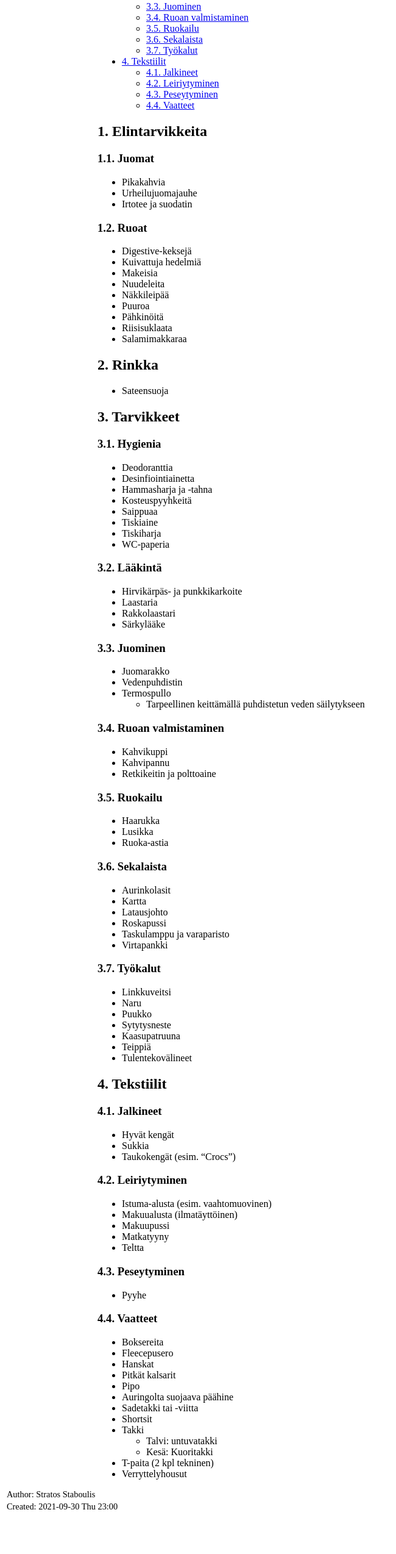
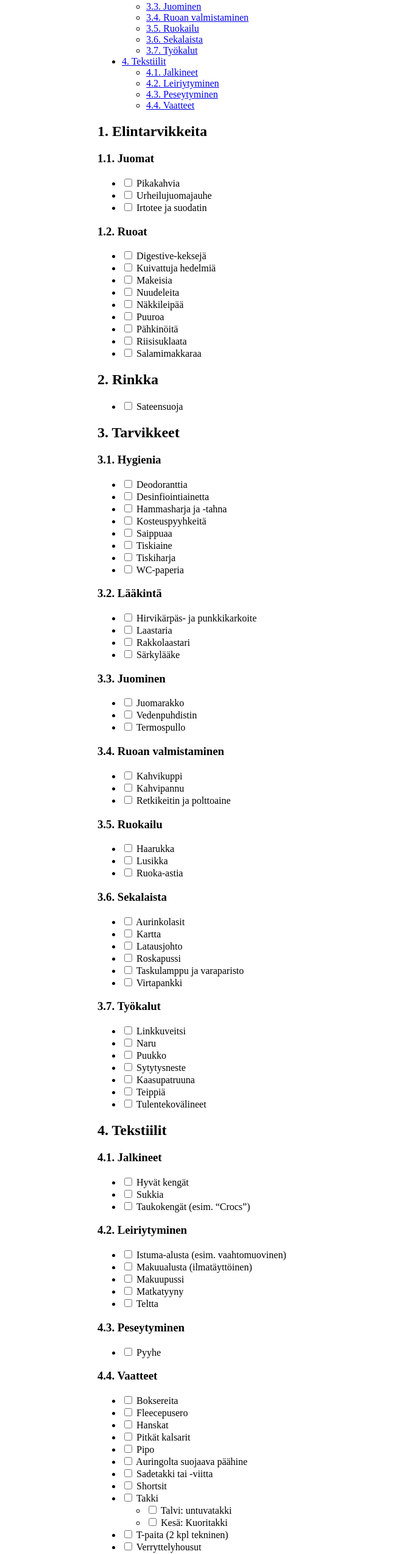
Before and after one commit to malmgrek/vaellus, a plain HTML site: page index.html in a window 1280 px wide. Shown: the part 249-2797 px from the top of the page at 61% size, without its empty margins (0-650 px from the left). Before the commit the page ends 2736 px from the top, so only its background shows below. Drawn offline with Linux system fonts and the light colour scheme.

Commit message:
Add checkboxes

```diff
--- a/index.html
+++ b/index.html
@@ -3,10 +3,10 @@
 "http://www.w3.org/TR/xhtml1/DTD/xhtml1-strict.dtd">
 <html xmlns="http://www.w3.org/1999/xhtml" lang="en" xml:lang="en">
 <head>
-<!-- 2021-09-30 Thu 23:00 -->
+<!-- 2021-10-01 Fri 12:07 -->
 <meta http-equiv="Content-Type" content="text/html;charset=utf-8" />
 <meta name="viewport" content="width=device-width, initial-scale=1" />
-<title>Matkatavarat vaellukselle</title>
+<title>Matkatavarat vaellukselle muistilista</title>
 <meta name="author" content="Stratos Staboulis" />
 <meta name="generator" content="Org Mode" />
 <style>
@@ -196,224 +196,221 @@
 </head>
 <body>
 <div id="content" class="content">
-<h1 class="title">Matkatavarat vaellukselle</h1>
+<h1 class="title">Matkatavarat vaellukselle muistilista</h1>
 <div id="table-of-contents" role="doc-toc">
 <h2>Table of Contents</h2>
 <div id="text-table-of-contents" role="doc-toc">
 <ul>
-<li><a href="#orgcb9e703">1. Elintarvikkeita</a>
+<li><a href="#org96381a8">1. Elintarvikkeita</a>
 <ul>
-<li><a href="#orgc65a272">1.1. Juomat</a></li>
-<li><a href="#org67c83d4">1.2. Ruoat</a></li>
+<li><a href="#org9dac5d4">1.1. Juomat</a></li>
+<li><a href="#orgaa76b1d">1.2. Ruoat</a></li>
 </ul>
 </li>
-<li><a href="#org7fb3faa">2. Rinkka</a></li>
-<li><a href="#orgd6fa868">3. Tarvikkeet</a>
+<li><a href="#orgef25c03">2. Rinkka</a></li>
+<li><a href="#org213e7eb">3. Tarvikkeet</a>
 <ul>
-<li><a href="#orge943617">3.1. Hygienia</a></li>
-<li><a href="#orgfbc440e">3.2. Lääkintä</a></li>
-<li><a href="#org793d549">3.3. Juominen</a></li>
-<li><a href="#org92e74aa">3.4. Ruoan valmistaminen</a></li>
-<li><a href="#org6fff9a9">3.5. Ruokailu</a></li>
-<li><a href="#orgb9ccd8e">3.6. Sekalaista</a></li>
-<li><a href="#orgc4a8cd3">3.7. Työkalut</a></li>
+<li><a href="#orga493155">3.1. Hygienia</a></li>
+<li><a href="#org44a8ffe">3.2. Lääkintä</a></li>
+<li><a href="#org1ca2af1">3.3. Juominen</a></li>
+<li><a href="#org8431529">3.4. Ruoan valmistaminen</a></li>
+<li><a href="#org620073e">3.5. Ruokailu</a></li>
+<li><a href="#org1f8c4b6">3.6. Sekalaista</a></li>
+<li><a href="#org45a71d8">3.7. Työkalut</a></li>
 </ul>
 </li>
-<li><a href="#orgc2b58c1">4. Tekstiilit</a>
+<li><a href="#org7af39ad">4. Tekstiilit</a>
 <ul>
-<li><a href="#org4b7e498">4.1. Jalkineet</a></li>
-<li><a href="#org00c0a3e">4.2. Leiriytyminen</a></li>
-<li><a href="#org53c58d3">4.3. Peseytyminen</a></li>
-<li><a href="#orgc37ccf9">4.4. Vaatteet</a></li>
+<li><a href="#orgfdc2a99">4.1. Jalkineet</a></li>
+<li><a href="#org9a5bd33">4.2. Leiriytyminen</a></li>
+<li><a href="#org2fcfefe">4.3. Peseytyminen</a></li>
+<li><a href="#org934d175">4.4. Vaatteet</a></li>
 </ul>
 </li>
 </ul>
 </div>
 </div>
 
-<div id="outline-container-orgcb9e703" class="outline-2">
-<h2 id="orgcb9e703"><span class="section-number-2">1.</span> Elintarvikkeita</h2>
+<div id="outline-container-org96381a8" class="outline-2">
+<h2 id="org96381a8"><span class="section-number-2">1.</span> Elintarvikkeita</h2>
 <div class="outline-text-2" id="text-1">
 </div>
-<div id="outline-container-orgc65a272" class="outline-3">
-<h3 id="orgc65a272"><span class="section-number-3">1.1.</span> Juomat</h3>
+<div id="outline-container-org9dac5d4" class="outline-3">
+<h3 id="org9dac5d4"><span class="section-number-3">1.1.</span> Juomat</h3>
 <div class="outline-text-3" id="text-1-1">
 <ul class="org-ul">
-<li>Pikakahvia</li>
-<li>Urheilujuomajauhe</li>
-<li>Irtotee ja suodatin</li>
+<li class="off"><input type='checkbox' /> Pikakahvia</li>
+<li class="off"><input type='checkbox' /> Urheilujuomajauhe</li>
+<li class="off"><input type='checkbox' /> Irtotee ja suodatin</li>
 </ul>
 </div>
 </div>
-<div id="outline-container-org67c83d4" class="outline-3">
-<h3 id="org67c83d4"><span class="section-number-3">1.2.</span> Ruoat</h3>
+<div id="outline-container-orgaa76b1d" class="outline-3">
+<h3 id="orgaa76b1d"><span class="section-number-3">1.2.</span> Ruoat</h3>
 <div class="outline-text-3" id="text-1-2">
 <ul class="org-ul">
-<li>Digestive-keksejä</li>
-<li>Kuivattuja hedelmiä</li>
-<li>Makeisia</li>
-<li>Nuudeleita</li>
-<li>Näkkileipää</li>
-<li>Puuroa</li>
-<li>Pähkinöitä</li>
-<li>Riisisuklaata</li>
-<li>Salamimakkaraa</li>
+<li class="off"><input type='checkbox' /> Digestive-keksejä</li>
+<li class="off"><input type='checkbox' /> Kuivattuja hedelmiä</li>
+<li class="off"><input type='checkbox' /> Makeisia</li>
+<li class="off"><input type='checkbox' /> Nuudeleita</li>
+<li class="off"><input type='checkbox' /> Näkkileipää</li>
+<li class="off"><input type='checkbox' /> Puuroa</li>
+<li class="off"><input type='checkbox' /> Pähkinöitä</li>
+<li class="off"><input type='checkbox' /> Riisisuklaata</li>
+<li class="off"><input type='checkbox' /> Salamimakkaraa</li>
 </ul>
 </div>
 </div>
 </div>
-<div id="outline-container-org7fb3faa" class="outline-2">
-<h2 id="org7fb3faa"><span class="section-number-2">2.</span> Rinkka</h2>
+<div id="outline-container-orgef25c03" class="outline-2">
+<h2 id="orgef25c03"><span class="section-number-2">2.</span> Rinkka</h2>
 <div class="outline-text-2" id="text-2">
 <ul class="org-ul">
-<li>Sateensuoja</li>
+<li class="off"><input type='checkbox' /> Sateensuoja</li>
 </ul>
 </div>
 </div>
-<div id="outline-container-orgd6fa868" class="outline-2">
-<h2 id="orgd6fa868"><span class="section-number-2">3.</span> Tarvikkeet</h2>
+<div id="outline-container-org213e7eb" class="outline-2">
+<h2 id="org213e7eb"><span class="section-number-2">3.</span> Tarvikkeet</h2>
 <div class="outline-text-2" id="text-3">
 </div>
-<div id="outline-container-orge943617" class="outline-3">
-<h3 id="orge943617"><span class="section-number-3">3.1.</span> Hygienia</h3>
+<div id="outline-container-orga493155" class="outline-3">
+<h3 id="orga493155"><span class="section-number-3">3.1.</span> Hygienia</h3>
 <div class="outline-text-3" id="text-3-1">
 <ul class="org-ul">
-<li>Deodoranttia</li>
-<li>Desinfiointiainetta</li>
-<li>Hammasharja ja -tahna</li>
-<li>Kosteuspyyhkeitä</li>
-<li>Saippuaa</li>
-<li>Tiskiaine</li>
-<li>Tiskiharja</li>
-<li>WC-paperia</li>
+<li class="off"><input type='checkbox' /> Deodoranttia</li>
+<li class="off"><input type='checkbox' /> Desinfiointiainetta</li>
+<li class="off"><input type='checkbox' /> Hammasharja ja -tahna</li>
+<li class="off"><input type='checkbox' /> Kosteuspyyhkeitä</li>
+<li class="off"><input type='checkbox' /> Saippuaa</li>
+<li class="off"><input type='checkbox' /> Tiskiaine</li>
+<li class="off"><input type='checkbox' /> Tiskiharja</li>
+<li class="off"><input type='checkbox' /> WC-paperia</li>
 </ul>
 </div>
 </div>
-<div id="outline-container-orgfbc440e" class="outline-3">
-<h3 id="orgfbc440e"><span class="section-number-3">3.2.</span> Lääkintä</h3>
+<div id="outline-container-org44a8ffe" class="outline-3">
+<h3 id="org44a8ffe"><span class="section-number-3">3.2.</span> Lääkintä</h3>
 <div class="outline-text-3" id="text-3-2">
 <ul class="org-ul">
-<li>Hirvikärpäs- ja punkkikarkoite</li>
-<li>Laastaria</li>
-<li>Rakkolaastari</li>
-<li>Särkylääke</li>
+<li class="off"><input type='checkbox' /> Hirvikärpäs- ja punkkikarkoite</li>
+<li class="off"><input type='checkbox' /> Laastaria</li>
+<li class="off"><input type='checkbox' /> Rakkolaastari</li>
+<li class="off"><input type='checkbox' /> Särkylääke</li>
 </ul>
 </div>
 </div>
-<div id="outline-container-org793d549" class="outline-3">
-<h3 id="org793d549"><span class="section-number-3">3.3.</span> Juominen</h3>
+<div id="outline-container-org1ca2af1" class="outline-3">
+<h3 id="org1ca2af1"><span class="section-number-3">3.3.</span> Juominen</h3>
 <div class="outline-text-3" id="text-3-3">
 <ul class="org-ul">
-<li>Juomarakko</li>
-<li>Vedenpuhdistin</li>
-<li>Termospullo
-<ul class="org-ul">
-<li>Tarpeellinen keittämällä puhdistetun veden säilytykseen</li>
-</ul></li>
+<li class="off"><input type='checkbox' /> Juomarakko</li>
+<li class="off"><input type='checkbox' /> Vedenpuhdistin</li>
+<li class="off"><input type='checkbox' /> Termospullo</li>
 </ul>
 </div>
 </div>
-<div id="outline-container-org92e74aa" class="outline-3">
-<h3 id="org92e74aa"><span class="section-number-3">3.4.</span> Ruoan valmistaminen</h3>
+<div id="outline-container-org8431529" class="outline-3">
+<h3 id="org8431529"><span class="section-number-3">3.4.</span> Ruoan valmistaminen</h3>
 <div class="outline-text-3" id="text-3-4">
 <ul class="org-ul">
-<li>Kahvikuppi</li>
-<li>Kahvipannu</li>
-<li>Retkikeitin ja polttoaine</li>
+<li class="off"><input type='checkbox' /> Kahvikuppi</li>
+<li class="off"><input type='checkbox' /> Kahvipannu</li>
+<li class="off"><input type='checkbox' /> Retkikeitin ja polttoaine</li>
 </ul>
 </div>
 </div>
-<div id="outline-container-org6fff9a9" class="outline-3">
-<h3 id="org6fff9a9"><span class="section-number-3">3.5.</span> Ruokailu</h3>
+<div id="outline-container-org620073e" class="outline-3">
+<h3 id="org620073e"><span class="section-number-3">3.5.</span> Ruokailu</h3>
 <div class="outline-text-3" id="text-3-5">
 <ul class="org-ul">
-<li>Haarukka</li>
-<li>Lusikka</li>
-<li>Ruoka-astia</li>
+<li class="off"><input type='checkbox' /> Haarukka</li>
+<li class="off"><input type='checkbox' /> Lusikka</li>
+<li class="off"><input type='checkbox' /> Ruoka-astia</li>
 </ul>
 </div>
 </div>
-<div id="outline-container-orgb9ccd8e" class="outline-3">
-<h3 id="orgb9ccd8e"><span class="section-number-3">3.6.</span> Sekalaista</h3>
+<div id="outline-container-org1f8c4b6" class="outline-3">
+<h3 id="org1f8c4b6"><span class="section-number-3">3.6.</span> Sekalaista</h3>
 <div class="outline-text-3" id="text-3-6">
 <ul class="org-ul">
-<li>Aurinkolasit</li>
-<li>Kartta</li>
-<li>Latausjohto</li>
-<li>Roskapussi</li>
-<li>Taskulamppu ja varaparisto</li>
-<li>Virtapankki</li>
+<li class="off"><input type='checkbox' /> Aurinkolasit</li>
+<li class="off"><input type='checkbox' /> Kartta</li>
+<li class="off"><input type='checkbox' /> Latausjohto</li>
+<li class="off"><input type='checkbox' /> Roskapussi</li>
+<li class="off"><input type='checkbox' /> Taskulamppu ja varaparisto</li>
+<li class="off"><input type='checkbox' /> Virtapankki</li>
 </ul>
 </div>
 </div>
-<div id="outline-container-orgc4a8cd3" class="outline-3">
-<h3 id="orgc4a8cd3"><span class="section-number-3">3.7.</span> Työkalut</h3>
+<div id="outline-container-org45a71d8" class="outline-3">
+<h3 id="org45a71d8"><span class="section-number-3">3.7.</span> Työkalut</h3>
 <div class="outline-text-3" id="text-3-7">
 <ul class="org-ul">
-<li>Linkkuveitsi</li>
-<li>Naru</li>
-<li>Puukko</li>
-<li>Sytytysneste</li>
-<li>Kaasupatruuna</li>
-<li>Teippiä</li>
-<li>Tulentekovälineet</li>
+<li class="off"><input type='checkbox' /> Linkkuveitsi</li>
+<li class="off"><input type='checkbox' /> Naru</li>
+<li class="off"><input type='checkbox' /> Puukko</li>
+<li class="off"><input type='checkbox' /> Sytytysneste</li>
+<li class="off"><input type='checkbox' /> Kaasupatruuna</li>
+<li class="off"><input type='checkbox' /> Teippiä</li>
+<li class="off"><input type='checkbox' /> Tulentekovälineet</li>
 </ul>
 </div>
 </div>
 </div>
-<div id="outline-container-orgc2b58c1" class="outline-2">
-<h2 id="orgc2b58c1"><span class="section-number-2">4.</span> Tekstiilit</h2>
+<div id="outline-container-org7af39ad" class="outline-2">
+<h2 id="org7af39ad"><span class="section-number-2">4.</span> Tekstiilit</h2>
 <div class="outline-text-2" id="text-4">
 </div>
-<div id="outline-container-org4b7e498" class="outline-3">
-<h3 id="org4b7e498"><span class="section-number-3">4.1.</span> Jalkineet</h3>
+<div id="outline-container-orgfdc2a99" class="outline-3">
+<h3 id="orgfdc2a99"><span class="section-number-3">4.1.</span> Jalkineet</h3>
 <div class="outline-text-3" id="text-4-1">
 <ul class="org-ul">
-<li>Hyvät kengät</li>
-<li>Sukkia</li>
-<li>Taukokengät (esim. &ldquo;Crocs&rdquo;)</li>
+<li class="off"><input type='checkbox' /> Hyvät kengät</li>
+<li class="off"><input type='checkbox' /> Sukkia</li>
+<li class="off"><input type='checkbox' /> Taukokengät (esim. &ldquo;Crocs&rdquo;)</li>
 </ul>
 </div>
 </div>
-<div id="outline-container-org00c0a3e" class="outline-3">
-<h3 id="org00c0a3e"><span class="section-number-3">4.2.</span> Leiriytyminen</h3>
+<div id="outline-container-org9a5bd33" class="outline-3">
+<h3 id="org9a5bd33"><span class="section-number-3">4.2.</span> Leiriytyminen</h3>
 <div class="outline-text-3" id="text-4-2">
 <ul class="org-ul">
-<li>Istuma-alusta (esim. vaahtomuovinen)</li>
-<li>Makuualusta (ilmatäyttöinen)</li>
-<li>Makuupussi</li>
-<li>Matkatyyny</li>
-<li>Teltta</li>
+<li class="off"><input type='checkbox' /> Istuma-alusta (esim. vaahtomuovinen)</li>
+<li class="off"><input type='checkbox' /> Makuualusta (ilmatäyttöinen)</li>
+<li class="off"><input type='checkbox' /> Makuupussi</li>
+<li class="off"><input type='checkbox' /> Matkatyyny</li>
+<li class="off"><input type='checkbox' /> Teltta</li>
 </ul>
 </div>
 </div>
-<div id="outline-container-org53c58d3" class="outline-3">
-<h3 id="org53c58d3"><span class="section-number-3">4.3.</span> Peseytyminen</h3>
+<div id="outline-container-org2fcfefe" class="outline-3">
+<h3 id="org2fcfefe"><span class="section-number-3">4.3.</span> Peseytyminen</h3>
 <div class="outline-text-3" id="text-4-3">
 <ul class="org-ul">
-<li>Pyyhe</li>
+<li class="off"><input type='checkbox' /> Pyyhe</li>
 </ul>
 </div>
 </div>
-<div id="outline-container-orgc37ccf9" class="outline-3">
-<h3 id="orgc37ccf9"><span class="section-number-3">4.4.</span> Vaatteet</h3>
+<div id="outline-container-org934d175" class="outline-3">
+<h3 id="org934d175"><span class="section-number-3">4.4.</span> Vaatteet</h3>
 <div class="outline-text-3" id="text-4-4">
 <ul class="org-ul">
-<li>Boksereita</li>
-<li>Fleecepusero</li>
-<li>Hanskat</li>
-<li>Pitkät kalsarit</li>
-<li>Pipo</li>
-<li>Auringolta suojaava päähine</li>
-<li>Sadetakki tai -viitta</li>
-<li>Shortsit</li>
-<li>Takki
+<li class="off"><input type='checkbox' /> Boksereita</li>
+<li class="off"><input type='checkbox' /> Fleecepusero</li>
+<li class="off"><input type='checkbox' /> Hanskat</li>
+<li class="off"><input type='checkbox' /> Pitkät kalsarit</li>
+<li class="off"><input type='checkbox' /> Pipo</li>
+<li class="off"><input type='checkbox' /> Auringolta suojaava päähine</li>
+<li class="off"><input type='checkbox' /> Sadetakki tai -viitta</li>
+<li class="off"><input type='checkbox' /> Shortsit</li>
+<li class="off"><input type='checkbox' /> Takki
 <ul class="org-ul">
-<li>Talvi: untuvatakki</li>
-<li>Kesä: Kuoritakki</li>
+<li class="off"><input type='checkbox' /> Talvi: untuvatakki</li>
+<li class="off"><input type='checkbox' /> Kesä: Kuoritakki</li>
 </ul></li>
-<li>T-paita (2 kpl tekninen)</li>
-<li>Verryttelyhousut</li>
+<li class="off"><input type='checkbox' /> T-paita (2 kpl tekninen)</li>
+<li class="off"><input type='checkbox' /> Verryttelyhousut</li>
 </ul>
 </div>
 </div>
@@ -421,7 +418,7 @@
 </div>
 <div id="postamble" class="status">
 <p class="author">Author: Stratos Staboulis</p>
-<p class="date">Created: 2021-09-30 Thu 23:00</p>
+<p class="date">Created: 2021-10-01 Fri 12:07</p>
 </div>
 </body>
 </html>
```
Also changed, not shown: 1 other file.
